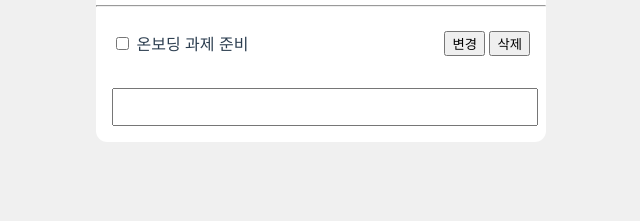
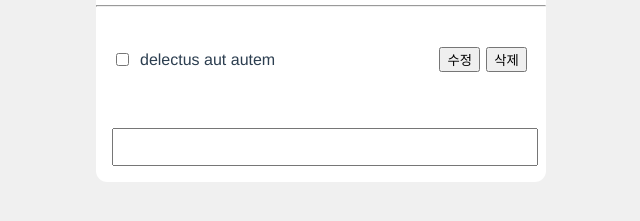
Before and after one commit to miraenoh/vanilla-todo, a website built with Vite: page index.html in a window 1280 px wide. Shown: the part 175-396 px from the top of the page, without its empty margins (319-959 px from the left). Built offline with nearby package versions, Linux system fonts and the light colour scheme; data requests are answered from the project's data file.

Commit message:
투두 읽어오기 기능 추가

```diff
--- a/index.html
+++ b/index.html
@@ -12,21 +12,10 @@
 			<div class="container">
 				<div class="header box">
 					<h1 id="date"></h1>
-          <span>할 일이 1개 남았습니다.</span>
+					할 일이 1개 남았습니다.
 				</div>
 				<hr />
-        <div class="todos box">
-          <div class="todo">
-            <div>
-              <input type="checkbox" name="done" id="" />
-              <span class="todo-title">온보딩 과제 준비</span>
-            </div>
-            <div>
-              <button>변경</button>
-              <button>삭제</button>
-            </div>
-          </div>
-        </div>
+				<ul id="todo-list" class="box"></ul>
 				<div class="box">
 					<input type="text" name="todo-title" id="" class="todo-title-input" />
 				</div>
--- /dev/null
+++ b/src/config.ts
@@ -0,0 +1 @@
+export const SERVER_URL = "http://localhost:3001";
--- /dev/null
+++ b/src/entities/todo.entity.ts
@@ -0,0 +1,5 @@
+export interface Todo {
+  id: number;
+  title: string;
+  completed: boolean;
+}
--- a/src/main.ts
+++ b/src/main.ts
@@ -1,5 +1,62 @@
-import "./style.css";
+import './style.css';
+
+import { SERVER_URL } from './config';
+import { Todo } from './entities/todo.entity';
 
 // 오늘 날짜 표시
-const date = document.querySelector<HTMLHeadingElement>("#date");
-date ? (date.innerText = new Date().toISOString().split("T")[0]) : null;
+const paintDate = (): void => {
+	const dateEl = document.querySelector<HTMLHeadingElement>('#date');
+	dateEl ? (dateEl.innerText = new Date().toISOString().split('T')[0]) : null;
+};
+
+const alertError = (res: Response) => {
+	alert('HTTP ERROR' + res.status);
+};
+
+let todos: Todo[] = [];
+
+// 투두 목록 읽어온 후 표시
+const paintTodos = async (): Promise<void> => {
+	// 투두 읽어오기
+	const res: Response = await fetch(SERVER_URL + '/todos');
+	if (res.ok) {
+		todos = await res.json();
+	} else alertError(res);
+
+	// 투두 그리기
+	for (const todo of todos) {
+		// 투두 li
+		const todoEl: HTMLLIElement = document.createElement('li');
+		todoEl.classList.add('todo');
+		todoEl.id = todo.id.toString();
+
+		// input, title text 그룹 (left)
+		const leftSpanEl: HTMLSpanElement = document.createElement('span');
+		const todoCheckboxEl: HTMLInputElement = document.createElement('input');
+		todoCheckboxEl.setAttribute('type', 'checkbox');
+		const todoTitleEl: HTMLSpanElement = document.createElement('span');
+		todoTitleEl.classList.add('todo-title');
+		todoTitleEl.innerText = todo.title;
+		leftSpanEl.appendChild(todoCheckboxEl);
+		leftSpanEl.appendChild(todoTitleEl);
+
+		// button 글룹 (right)
+		const rightSpanEl: HTMLSpanElement = document.createElement('span');
+		const todoEditButton: HTMLButtonElement = document.createElement('button');
+		todoEditButton.classList.add('todo-edit-button');
+		todoEditButton.innerText = '수정';
+		const todoDeleteButton: HTMLButtonElement = document.createElement('button');
+		todoDeleteButton.classList.add('todo-edit-button');
+		todoDeleteButton.innerText = '삭제';
+		rightSpanEl.appendChild(todoEditButton);
+		rightSpanEl.appendChild(todoDeleteButton);
+
+		todoEl.appendChild(leftSpanEl);
+		todoEl.appendChild(rightSpanEl);
+		const todoListEl = document.querySelector<HTMLUListElement>('#todo-list');
+		todoListEl ? todoListEl.appendChild(todoEl) : null;
+	}
+};
+
+paintDate();
+paintTodos();
--- a/src/style.css
+++ b/src/style.css
@@ -26,6 +26,17 @@ body {
 .todo {
 	display: flex;
 	justify-content: space-between;
+	align-items: center;
+	margin: 0.5rem 0;
+}
+
+.todo span {
+	display: flex;
+	align-items: center;
+}
+
+.todo-title {
+	margin: 0 0.5rem;
 }
 
 .todo-title-input {
@@ -33,6 +44,10 @@ body {
 	height: 2rem;
 }
 
+.todo button {
+	margin: 0 0.2rem;
+}
+
 h1 {
 	margin-block-start: 0.3em;
 	margin-block-end: 0.3em;
```
Lines whose indentation alone changed are shown as unchanged.
